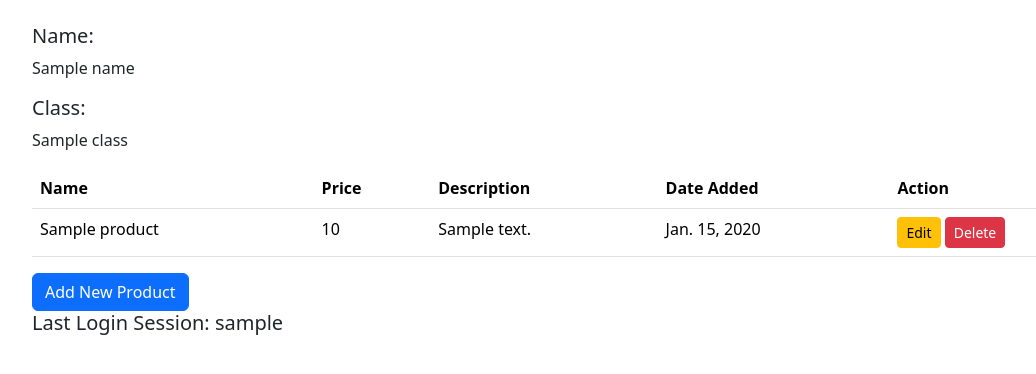
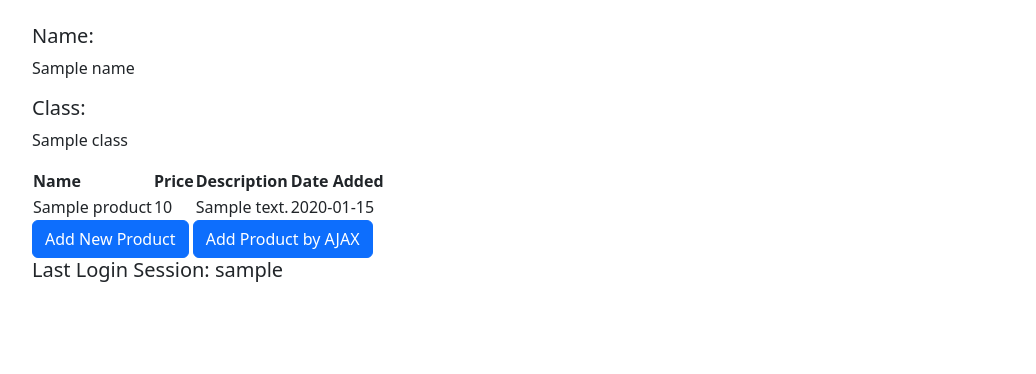
Before and after one commit to Thifaalinno/shopping-list, a Django app: template main/templates/main.html in a window 1280 px wide. Shown: the part 56-430 px from the top of the page, without its empty margins (50-1086 px from the left). Run offline with Django 4.2, Linux system fonts and the light colour scheme; tables that the repository leaves empty hold one stand-in row (values such as "Sample post"); the template is opened without the code that fills it: values that come from a table or form of the project are taken from there, most other values are stand-ins (such as "Sample title", 1, 10 or a date in 2020).

Commit message:
menyelesaikan tutorial 5

```diff
--- a/main/templates/main.html
+++ b/main/templates/main.html
@@ -27,40 +27,87 @@
         <h5>Class:</h5>
         <p>{{ class }}</p>
 
-        <table class="table">
-            <thead>
-                <tr>
-                    <th>Name</th>
-                    <th>Price</th>
-                    <th>Description</th>
-                    <th>Date Added</th>
-                    <th>Action</th>
-                </tr>
-            </thead>
-            <tbody>
-                {% for product in products %}
-                    <tr>
-                        <td>{{ product.name }}</td>
-                        <td>{{ product.price }}</td>
-                        <td>{{ product.description }}</td>
-                        <td>{{ product.date_added }}</td>
-                        <td>
-                            <a href="{% url 'main:edit_product' product.pk %}" class="btn btn-sm btn-warning">
-                                Edit
-                            </a>
-                            <a href="{% url 'main:delete_product' product.pk %}" class="btn btn-sm btn-danger">
-                                Delete
-                            </a>
-                        </td>
-                    </tr>
-                {% endfor %}
-            </tbody>
-        </table>
+        <table id="product_table"></table>
+
+        <div class="modal fade" id="exampleModal" tabindex="-1" aria-labelledby="exampleModalLabel" aria-hidden="true">
+            <div class="modal-dialog">
+                <div class="modal-content">
+                    <div class="modal-header">
+                        <h1 class="modal-title fs-5" id="exampleModalLabel">Add New Product</h1>
+                        <button type="button" class="btn-close" data-bs-dismiss="modal" aria-label="Close"></button>
+                    </div>
+                    <div class="modal-body">
+                        <form id="form" onsubmit="return false;">
+                            {% csrf_token %}
+                            <div class="mb-3">
+                                <label for="name" class="col-form-label">Name:</label>
+                                <input type="text" class="form-control" id="name" name="name"></input>
+                            </div>
+                            <div class="mb-3">
+                                <label for="price" class="col-form-label">Price:</label>
+                                <input type="number" class="form-control" id="price" name="price"></input>
+                            </div>
+                            <div class="mb-3">
+                                <label for="description" class="col-form-label">Description:</label>
+                                <textarea class="form-control" id="description" name="description"></textarea>
+                            </div>
+                        </form>
+                    </div>
+                    <div class="modal-footer">
+                        <button type="button" class="btn btn-secondary" data-bs-dismiss="modal">Close</button>
+                        <button type="button" class="btn btn-primary" id="button_add" data-bs-dismiss="modal">Add Product</button>
+                    </div>
+                </div>
+            </div>
+        </div>
 
         <a href="{% url 'main:create_product' %}" class="btn btn-primary">
             Add New Product
         </a>
 
+        <button type="button" class="btn btn-primary" data-bs-toggle="modal" data-bs-target="#exampleModal">Add Product by AJAX</button>
+
         <h5>Last Login Session: {{ last_login }}</h5>
     </div>
+
+    <script>
+        async function getProducts() {
+            return fetch("{% url 'main:get_product_json' %}").then((res) => res.json())
+        }
+
+        async function refreshProducts() {
+        document.getElementById("product_table").innerHTML = ""
+        const products = await getProducts()
+        let htmlString = `<tr>
+            <th>Name</th>
+            <th>Price</th>
+            <th>Description</th>
+            <th>Date Added</th>
+        </tr>`
+        products.forEach((item) => {
+            htmlString += `\n<tr>
+            <td>${item.fields.name}</td>
+            <td>${item.fields.price}</td>
+            <td>${item.fields.description}</td>
+            <td>${item.fields.date_added}</td>
+        </tr>`
+        })
+
+        document.getElementById("product_table").innerHTML = htmlString
+    }
+
+    refreshProducts()
+
+    function addProduct() {
+        fetch("{% url 'main:add_product_ajax' %}", {
+            method: "POST",
+            body: new FormData(document.querySelector('#form'))
+        }).then(refreshProducts)
+
+        document.getElementById("form").reset()
+        return false
+    }
+
+    document.getElementById("button_add").onclick = addProduct
+    </script>
 {% endblock content %}
--- a/main/urls.py
+++ b/main/urls.py
@@ -1,6 +1,6 @@
 from django.urls import path
 from main.views import show_main, create_product, show_xml, show_json, show_xml_by_id, show_json_by_id
-from main.views import register, login_user, logout_user, edit_product, delete_product
+from main.views import register, login_user, logout_user, edit_product, delete_product, get_product_json, add_product_ajax
 
 app_name = 'main'
 
@@ -16,4 +16,7 @@ urlpatterns = [
     path('logout/', logout_user, name='logout'),
     path('edit-product/<int:id>', edit_product, name='edit_product'),
     path('delete/<int:id>', delete_product, name='delete_product'),
+    path('get-product/', get_product_json, name='get_product_json'),
+    path('create-product-ajax/', add_product_ajax, name='add_product_ajax')
+
 ]
--- a/main/views.py
+++ b/main/views.py
@@ -1,5 +1,5 @@
 from django.shortcuts import render
-from django.http import HttpResponseRedirect
+from django.http import HttpResponseNotFound, HttpResponseRedirect
 from main.forms import ProductForm
 from django.urls import reverse
 from main.models import Product
@@ -11,6 +11,7 @@ from django.contrib import messages
 from django.contrib.auth import authenticate, login, logout
 from django.contrib.auth.decorators import login_required
 import datetime
+from django.views.decorators.csrf import csrf_exempt
 
 @login_required(login_url='/login')
 def show_main(request):
@@ -108,3 +109,22 @@ def delete_product(request, id):
     product.delete()
     # Kembali ke halaman awal
     return HttpResponseRedirect(reverse('main:show_main'))
+
+def get_product_json(request):
+    product_item = Product.objects.all()
+    return HttpResponse(serializers.serialize('json', product_item))
+
+@csrf_exempt
+def add_product_ajax(request):
+    if request.method == 'POST':
+        name = request.POST.get("name")
+        price = request.POST.get("price")
+        description = request.POST.get("description")
+        user = request.user
+
+        new_product = Product(name=name, price=price, description=description, user=user)
+        new_product.save()
+
+        return HttpResponse(b"CREATED", status=201)
+
+    return HttpResponseNotFound()
```
